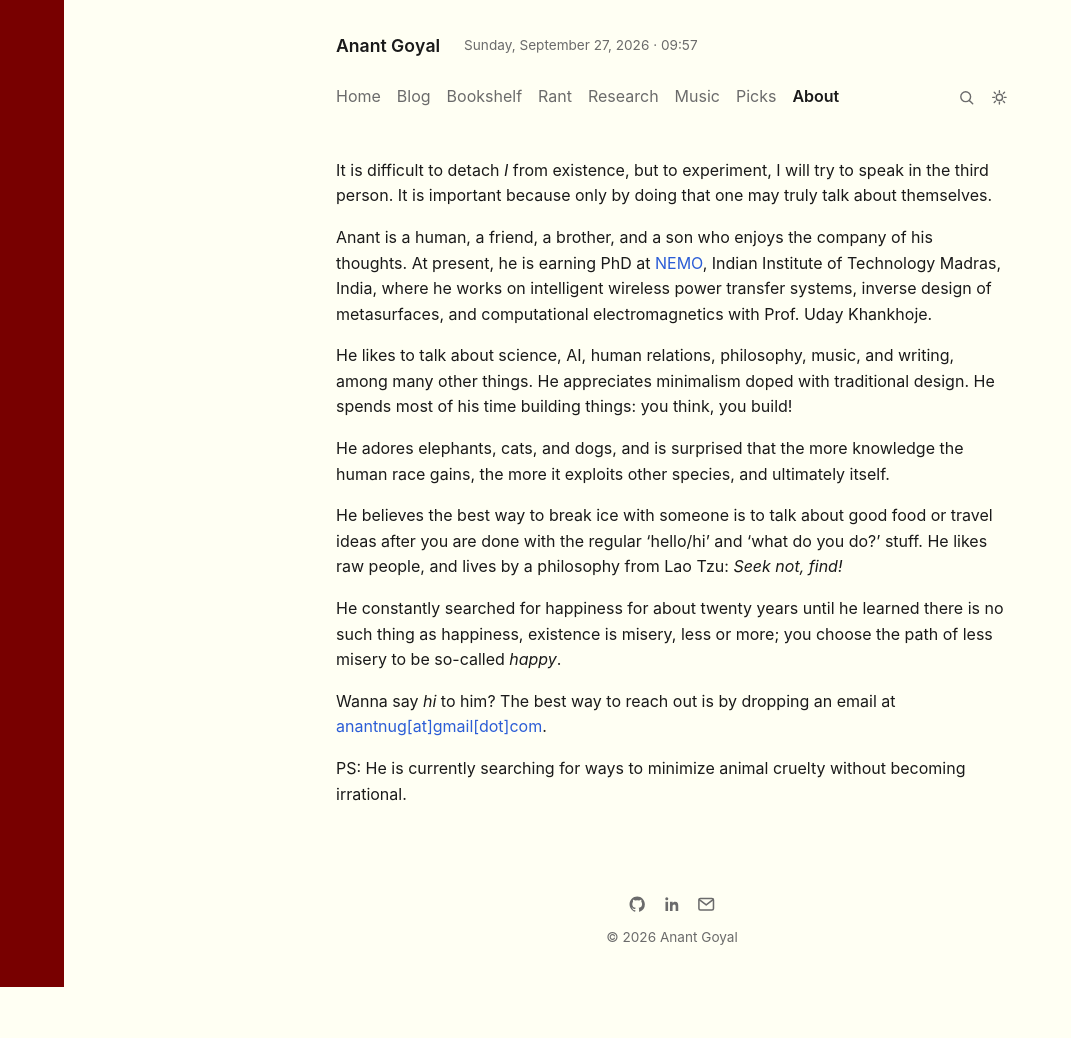
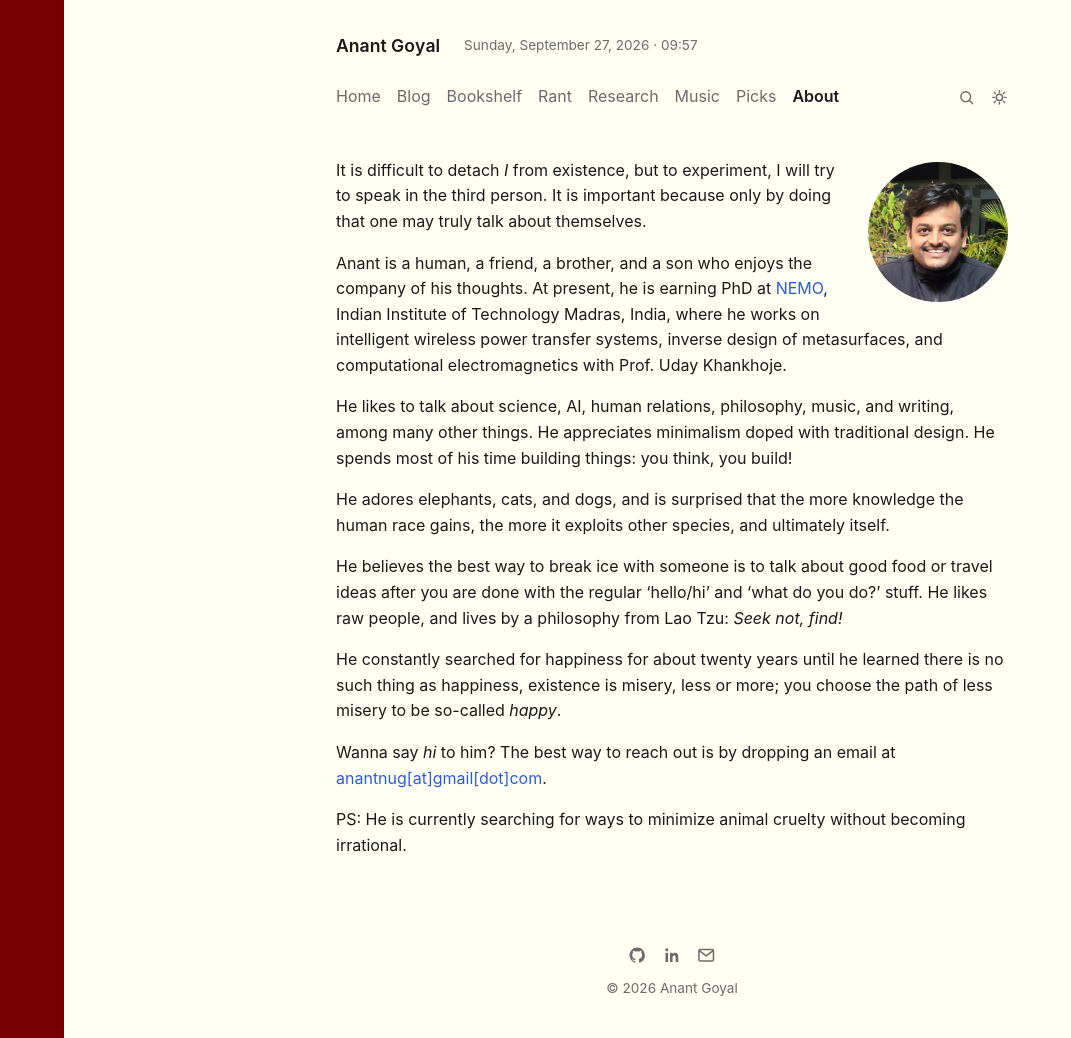
Before and after one commit to goyal-anant/goyal-anant.github.io, a Jekyll site: the page built from about.md, in a window 1280 px wide. Shown: the whole page, without its empty margins (0-1071 px from the left). Built offline with Jekyll 4.4.1, drawn with Linux system fonts in a browser that asks for light colours; comment, search, counter and statistics services are not loaded; before the commit the page ends 987 px from its top, so only the background shows below that.

Commit message:
Add profile photo to About page

```diff
--- a/about.md
+++ b/about.md
@@ -3,6 +3,8 @@ layout: page
 title: About
 permalink: /about/
 ---
+<img class="profile-photo" src="{{ '/assets/images/profile.jpg' | relative_url }}" alt="Photo of Anant" width="140" height="140">
+
 It is difficult to detach *I* from existence, but to experiment, I will try to speak in the third person. It is important because only by doing that one may truly talk about themselves.
 
 Anant is a human, a friend, a brother, and a son who enjoys the company of his thoughts. At present, he is earning PhD at [NEMO](https://www.ee.iitm.ac.in/uday/nemo.html), Indian Institute of Technology Madras, India, where he works on intelligent wireless power transfer systems, inverse design of metasurfaces, and computational electromagnetics with Prof. Uday Khankhoje.
--- a/assets/css/main.scss
+++ b/assets/css/main.scss
@@ -277,6 +277,17 @@ main {
 .post figure svg,
 .post figure img { display: block; margin: 0 auto; }
 .post img { display: block; max-width: 100%; height: auto; margin: 0 auto; }
+.profile-photo {
+  float: right;
+  width: 140px;
+  height: 140px;
+  margin: 0.25rem 0 1rem 1.5rem;
+  border-radius: 50%;
+  object-fit: cover;
+}
+@media (max-width: 480px) {
+  .profile-photo { width: 100px; height: 100px; margin-left: 1rem; }
+}
 
 .post-list {
   list-style: none;
```
Also changed, not shown: assets/images/profile.jpg (added).
